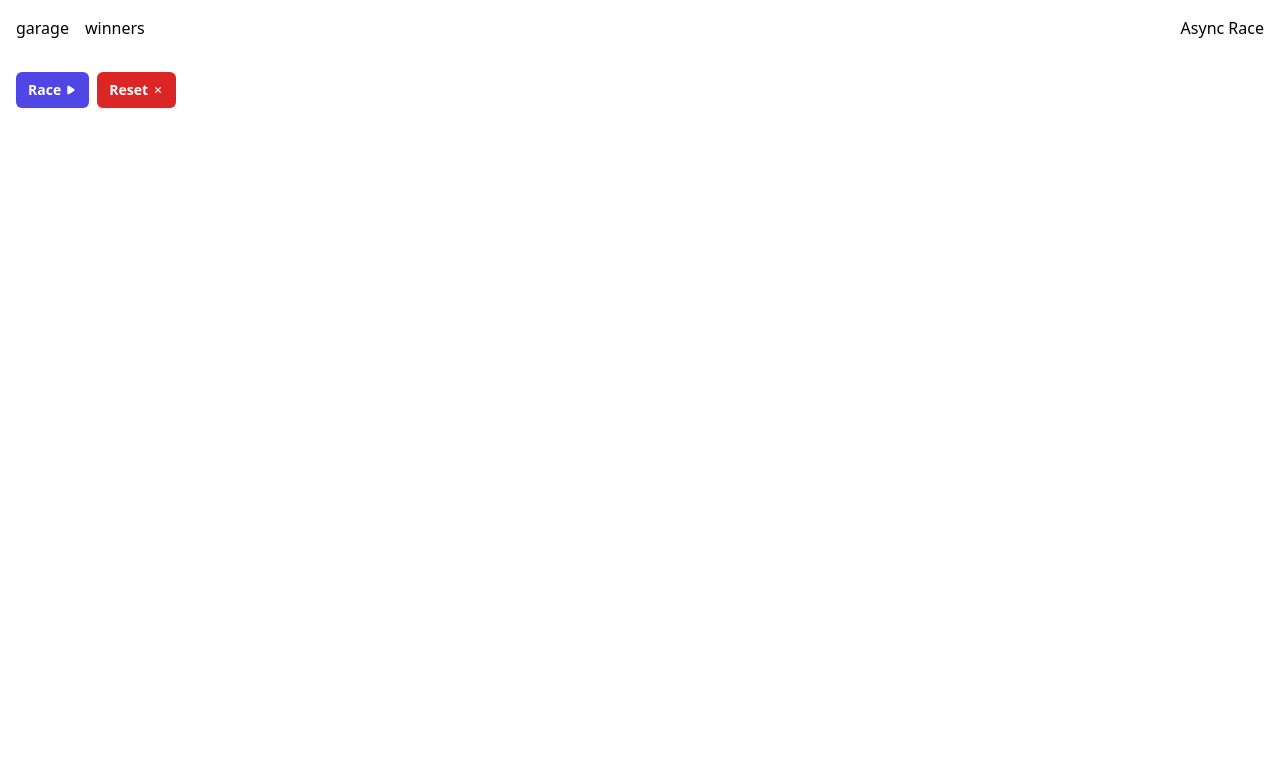
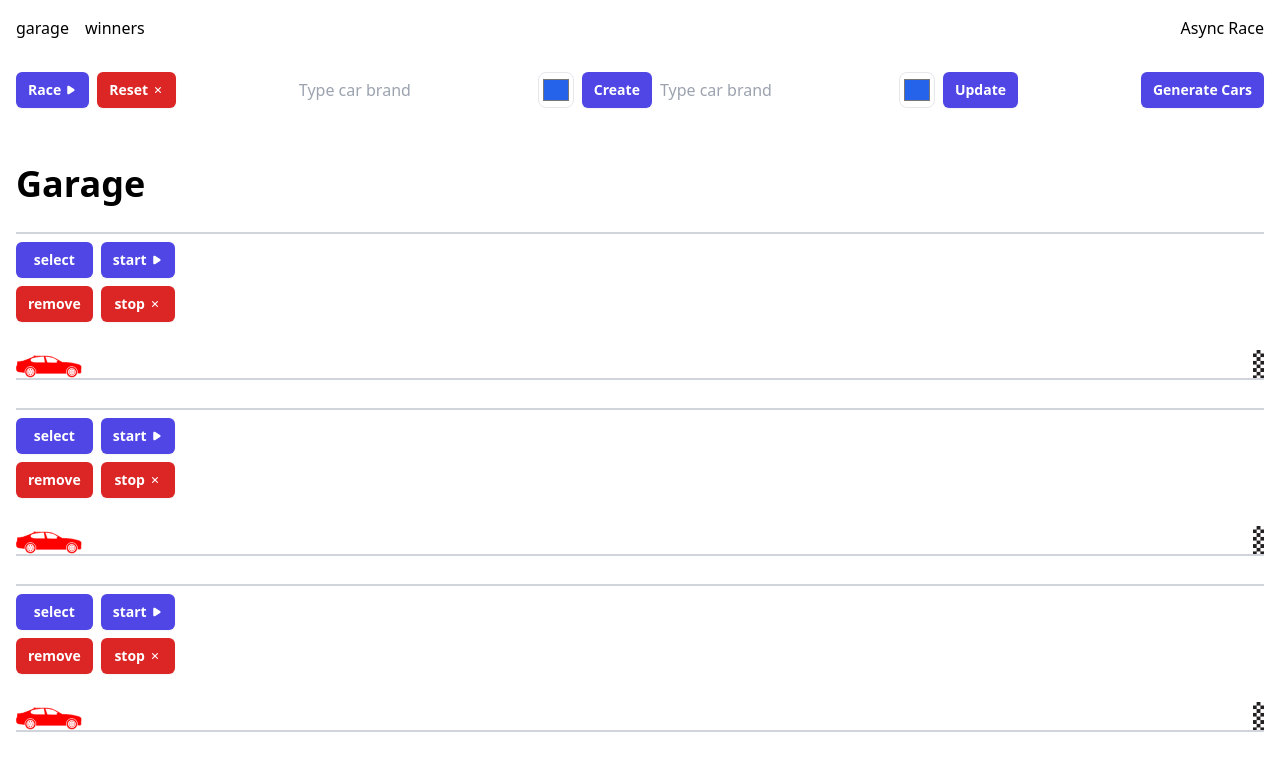
Before and after one commit to kirill-shakhov/async-race, a React (Vite) app: page /garage in a window 1280 px wide. Shown: the top 770 px of the page. Built offline with nearby package versions, Linux system fonts and the light colour scheme.

Commit message:
master feat: added car control panel and cars

```diff
--- a/src/modules/garage/views/GarageView.tsx
+++ b/src/modules/garage/views/GarageView.tsx
@@ -1,23 +1,68 @@
 import {UiButton} from "@/shared/components/UI/UiButton";
 import {PlayIcon, XMarkIcon} from "@heroicons/react/16/solid";
+import CarGarageRaceManager from "@moduleGarage/components/CarGarageRaceManager/CarGarageRaceManager.tsx";
 
 const GarageView = () => {
   return (
-    <div className="garage-view">
-      <div className='flex gap-2'>
-        <UiButton>
-          Race <PlayIcon className="ml-1 size-3"/>
-        </UiButton>
+    <div className="garage-view flex flex-col gap-y-14">
 
-        <UiButton
-          theme='danger'
-        >
-          Reset
-          <XMarkIcon className="ml-1 size-3"/>
-        </UiButton>
+      <div className="garage-view__pannel flex flex-col md:flex-row justify-between flex-wrap md:gap-2">
+        <div className="flex gap-2 flex-row">
+          <UiButton>
+            Race <PlayIcon className="ml-1 size-3"/>
+          </UiButton>
+
+          <UiButton theme="danger">
+            Reset <XMarkIcon className="ml-1 size-3"/>
+          </UiButton>
+        </div>
+
+        <div className="forms-group flex flex-col gap-2 md:flex-row flex-wrap">
+
+          <form className="flex flex-col gap-2 md:flex-row">
+            <input type="text" name="carName" placeholder="Type car brand"/>
+            <input
+              type="color"
+              className="p-0.5 h-9 w-9 block bg-white border border-gray-200 cursor-pointer rounded-lg disabled:opacity-50 disabled:pointer-events-none dark:bg-neutral-900 dark:border-neutral-700"
+              id="hs-color-input"
+              value="#2563eb"
+              title="Choose your color"
+            />
+
+            <UiButton type="submit">Create</UiButton>
+          </form>
+
+          <form className="flex flex-col gap-2 md:flex-row">
+            <input type="text" name="carName" placeholder="Type car brand"/>
+            <input
+              type="color"
+              className="p-0.5 h-9 w-9 block bg-white border border-gray-200 cursor-pointer rounded-lg disabled:opacity-50 disabled:pointer-events-none dark:bg-neutral-900 dark:border-neutral-700"
+              id="hs-color-input"
+              value="#2563eb"
+              title="Choose your color"
+            />
+
+            <UiButton type="submit">Update</UiButton>
+          </form>
+        </div>
+
+        <div className="flex mt-4 md:mt-0">
+          <UiButton block>
+            Generate Cars
+          </UiButton>
+
+        </div>
       </div>
 
+      <div className="garage-view__garage flex flex-col gap-7">
+        <h2 className="text-4xl font-bold dark:text-white">Garage</h2>
 
+
+        <CarGarageRaceManager/>
+        <CarGarageRaceManager/>
+        <CarGarageRaceManager/>
+
+      </div>
     </div>
   )
 }
```
